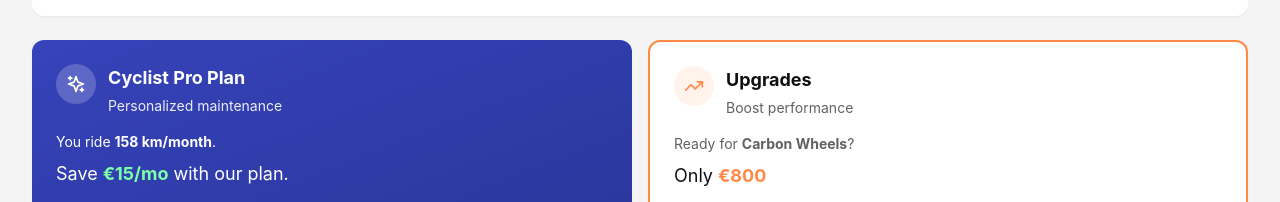
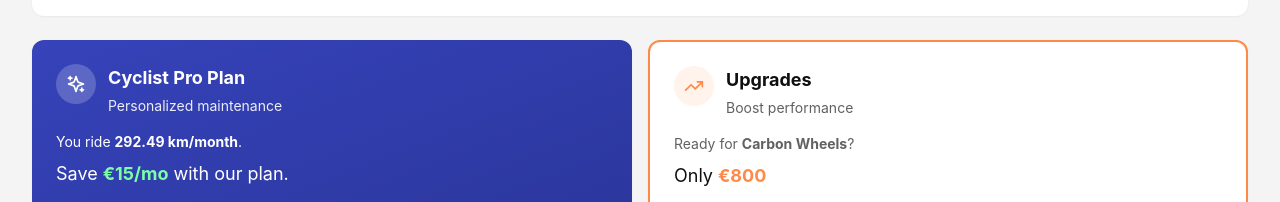
Before and after one commit to alexandrepaias-dkt/mpgv1, a React (Vite) app: page / in a window 1280 px wide. Shown: the part 1140-1342 px from the top of the page. Built offline with nearby package versions, Linux system fonts and the light colour scheme.

Commit message:
Update App.jsx, Recommendations.jsx, and simulationData.js

```diff
--- a/src/App.jsx
+++ b/src/App.jsx
@@ -101,7 +101,7 @@ export default function App() {
   const OPTIMAL_END_MONTH = 24;
 
   // Derive values based on whether we are using the CSV bike or the simulated one
-  const { currentDistance, buyBackValue, healthScore, productionDate, optimalSellStart, optimalSellEnd } = useMemo(() => {
+  const { currentDistance, monthlyDistance, buyBackValue, healthScore, productionDate, optimalSellStart, optimalSellEnd } = useMemo(() => {
     if (isCsvBike) {
       // Use CSV Data
       const data = (DATASET && DATASET.length > 0) ? DATASET[currentMonthIndex] : null;
@@ -109,6 +109,7 @@ export default function App() {
       if (!data) {
         return {
           currentDistance: 0,
+          monthlyDistance: 0,
           buyBackValue: 0,
           healthScore: 0,
           productionDate: "2023-10-25",
@@ -119,6 +120,7 @@ export default function App() {
 
       return {
         currentDistance: data.total_milage,
+        monthlyDistance: data.monthly_milage,
         buyBackValue: data.second_hand_price,
         healthScore: data.health_score,
         productionDate: data.production_date,
@@ -137,6 +139,7 @@ export default function App() {
 
       return {
         currentDistance: dist,
+        monthlyDistance: Math.round(5000 / 36),
         buyBackValue: val,
         healthScore: score,
         productionDate: "2024-01-15",
@@ -231,6 +234,7 @@ export default function App() {
         <div className="grid grid-cols-1 gap-6">
            <Recommendations
               currentKm={currentDistance}
+              monthlyDistance={monthlyDistance}
               optimalSellStartKm={optimalSellStart}
               optimalSellEndKm={optimalSellEnd}
               purchasePrice={currentBike.purchasePrice}
--- a/src/components/Recommendations.jsx
+++ b/src/components/Recommendations.jsx
@@ -3,6 +3,7 @@ import { ArrowUpRight, Calendar, ArrowRight, TrendingUp, Sparkles, TrendingDown
 
 export default function Recommendations({
   currentKm,
+  monthlyDistance,
   optimalSellStartKm,
   optimalSellEndKm,
   purchasePrice,
@@ -133,7 +134,7 @@ export default function Recommendations({
             </div>
           </div>
           <div className="mb-4">
-            <p className="text-sm mb-2">You ride <strong>{Math.round(distance/36)} km/month</strong>.</p>
+            <p className="text-sm mb-2">You ride <strong>{monthlyDistance} km/month</strong>.</p>
             <p className="text-lg">
               Save <strong className="text-[#7AFFA6]">€15/mo</strong> with our plan.
             </p>
--- a/src/data/simulationData.js
+++ b/src/data/simulationData.js
@@ -34,14 +34,14 @@ export const CSV_CONTENT = `date,epc,model_code,label,production_date,monthly_mi
 2026-09-01,30395DFA8210100000000F7A,8862494,LD 940E CONNECT LF,2023-10-25,"526,33","15 046,16","75,9",3,14638,16575,"2 799,00 €","€1 290,00"
 2026-10-01,30395DFA8210100000000F7A,8862494,LD 940E CONNECT LF,2023-10-25,"455,14","15 501,30","73,8",3,14708,16583,"2 799,00 €","€1 251,00"
 2026-11-01,30395DFA8210100000000F7A,8862494,LD 940E CONNECT LF,2023-10-25,"372,88","15 874,18","73,0",3,14729,16542,"2 799,00 €","€1 213,00"
-2026-12-01,30395DFA8210100000000F7A,8862494,LD 940E CONNECT LF,2023-10-25,"316,38","16 190,57","70,5",3,14800,16550,"2 799,00 €","€1 177,00
+2026-12-01,30395DFA8210100000000F7A,8862494,LD 940E CONNECT LF,2023-10-25,"316,38","16 190,57","70,5",3,14800,16550,"2 799,00 €","€1 177,00"
 `;
 
 // Helper to parse European numbers (e.g. "2 239,00" or "299,35" -> number)
 const parseEuroNumber = (str) => {
   if (!str) return 0;
-  // Remove currency symbol, spaces (including non-breaking), and replace comma with dot
-  const cleaned = str.replace(/[€\s\u00A0]/g, '').replace(',', '.');
+  // Remove everything except digits, minus sign, and comma
+  const cleaned = str.replace(/[^0-9,-]/g, '').replace(',', '.');
   return parseFloat(cleaned);
 };
 
@@ -51,12 +51,10 @@ export const parseCSV = () => {
   const data = lines.slice(1)
     .filter(line => line.trim() !== '') // Filter empty lines
     .map(line => {
-    // Handle quoted values (e.g., "1 234,56") by regex splitting
-    // This regex splits by comma ONLY if not inside quotes
-    const match = line.match(/(".*?"|[^",\s]+)(?=\s*,|\s*$)/g);
-    if (!match) return null;
+    // Robust split by comma, ignoring commas inside quotes
+    const values = line.split(/,(?=(?:(?:[^"]*"){2})*[^"]*$)/).map(val => val.trim().replace(/^"|"$/g, ''));
 
-    const values = match.map(val => val.replace(/^"|"$/g, ''));
+    if (values.length < 13) return null; // Basic validation
 
     return {
       date: values[0],
```
